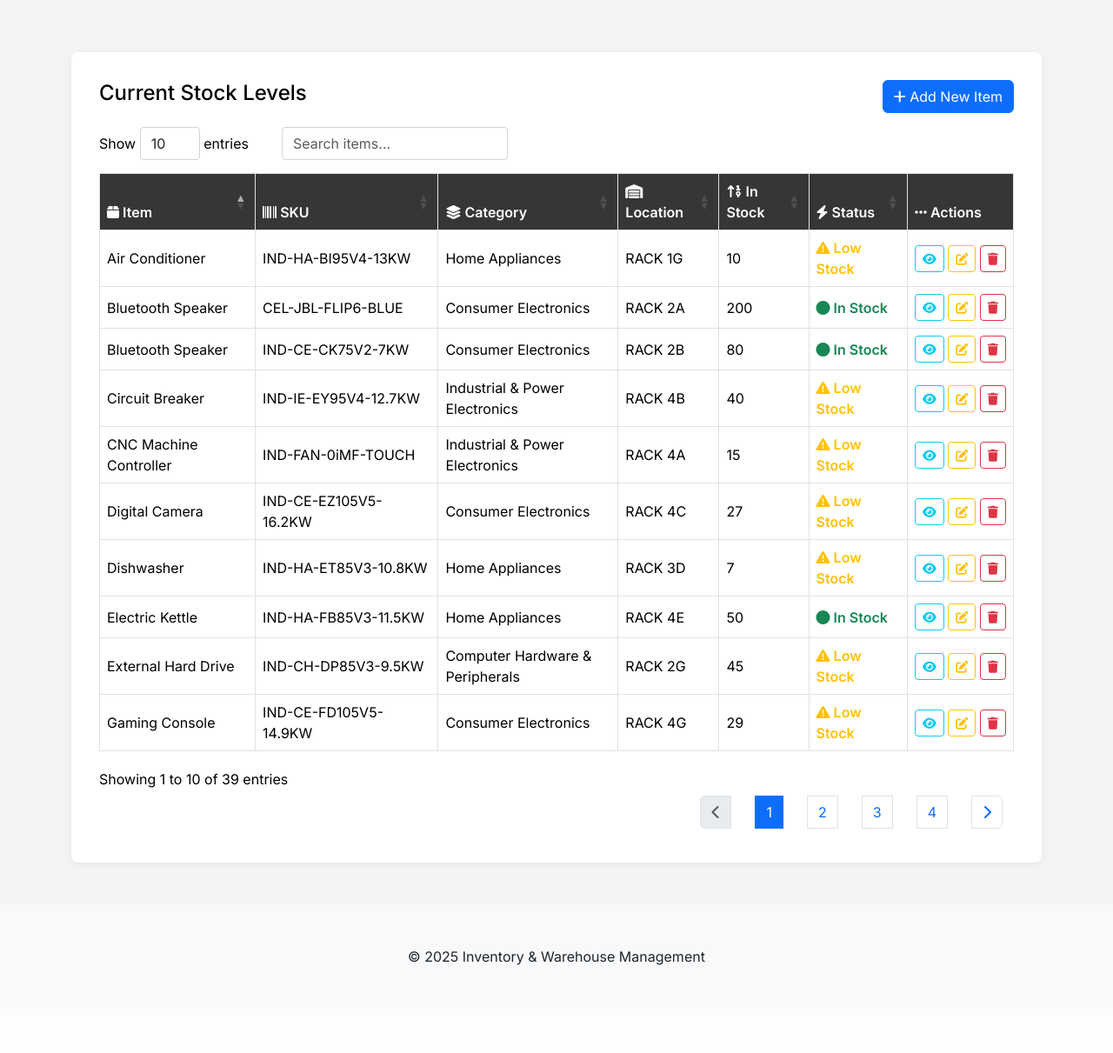
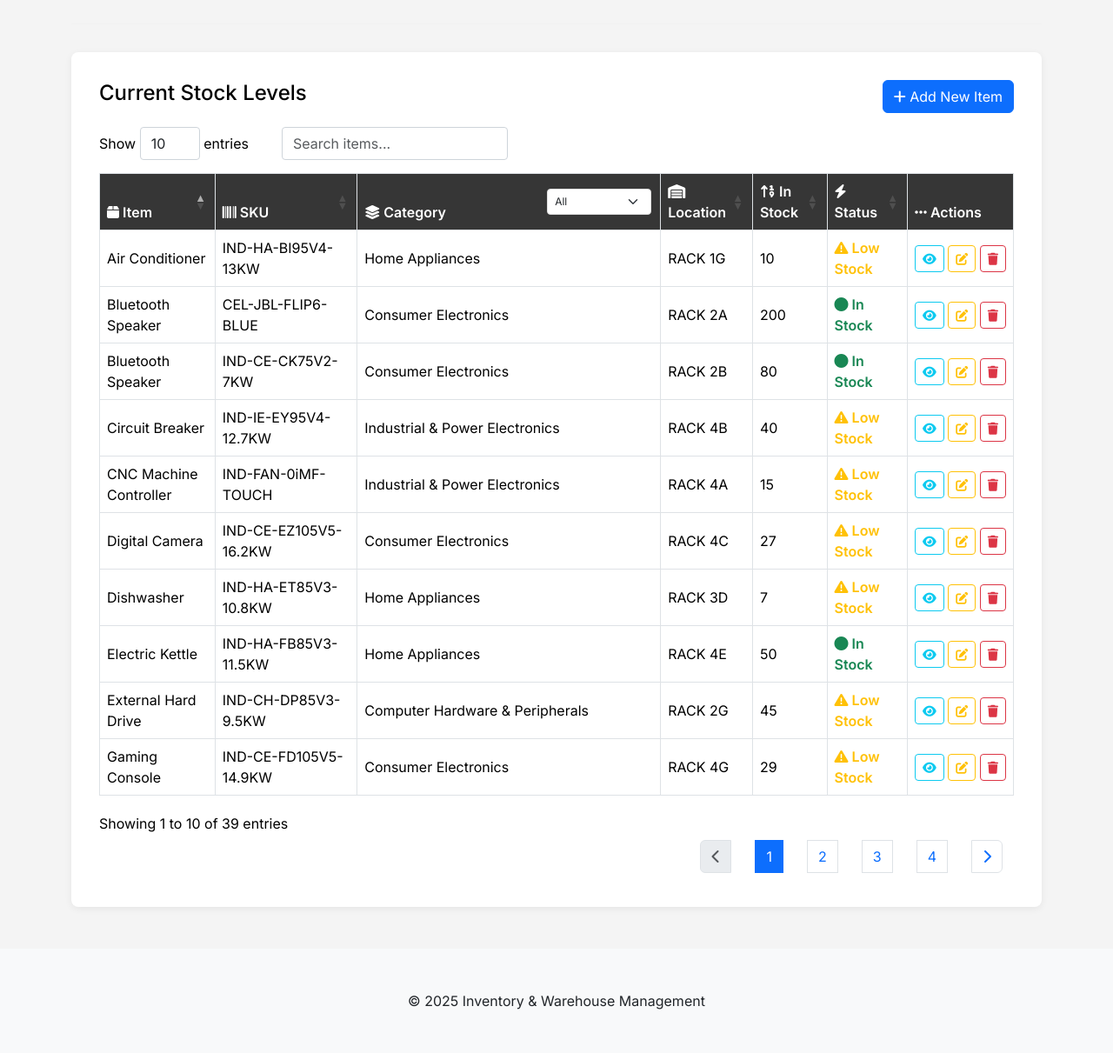
Before and after one commit to Scammur/ITECPROJECT, a PHP site: page /stock-tracking.php in a window 1280 px wide. Shown: the part 251-1462 px from the top of the page at 87% size. Before the commit the page ends 1361 px from the top, so only its background shows below. Run offline with PHP 8.4, Linux system fonts and the light colour scheme; data comes from the database, SQL or seed files in the repository; some libraries are stand-ins or nearby versions.

Commit message:
Update stock-tracking.php

```diff
--- a/stock-tracking.php
+++ b/stock-tracking.php
@@ -177,6 +177,32 @@
         .dataTables_wrapper .dataTables_paginate .paginate_button:hover {
             background: #e9ecef;
             border: 1px solid #dee2e6;
+        }
+        .table thead th {
+    position: relative;
+}
+
+.table thead th select.form-select {
+    position: absolute;
+    right: 10px;
+    top: 50%;
+    transform: translateY(-50%);
+    width: 120px;
+    height: 30px;
+    font-size: 12px;
+    padding: 0.25rem 0.5rem;
+    border: 1px solid #ddd;
+    background-color: #fff;
+}
+
+.table thead th:hover select.form-select {
+    border-color: #aaa;
+}
+
+/* Adjust the category header to accommodate the dropdown */
+.table thead th:nth-child(3) {
+    padding-right: 140px;
+    min-width: 200px;
 }
     </style>
 </head>
@@ -465,8 +491,9 @@
             }
         },
         columnDefs: [
-                    { orderable: true, targets: [0, 1, 2, 3, 4, 5] },
-                    { orderable: false, targets: [6] }
+    { orderable: true, targets: [0, 1, 3, 4, 5] },
+    { orderable: false, targets: [2, 6] }
+
         ],
         initComplete: function() {
             // Remove dropdown arrow from length menu
@@ -479,6 +506,27 @@
                 'align-items': 'center',
                 'flex-wrap': 'wrap',
                 'gap': '10px'
+            });
+
+            // Add category filter dropdown inside the category header
+            this.api().columns(2).every(function() {
+                var column = this;
+                var header = $(column.header());
+                var select = $('<select class="form-select form-select-sm"><option value="">All</option></select>')
+                    .appendTo(header)
+                    .css({
+                        'width': '120px',
+                        'margin-left': '10px',
+                        'display': 'inline-block'
+                    })
+                    .on('change', function() {
+                        var val = $.fn.dataTable.util.escapeRegex($(this).val());
+                        column.search(val ? '^' + val + '$' : '', true, false).draw();
+                    });
+
+                column.data().unique().sort().each(function(d, j) {
+                    select.append('<option value="' + d + '">' + d + '</option>');
+                });
             });
         }
     });
```
Lines whose indentation alone changed are shown as unchanged.
